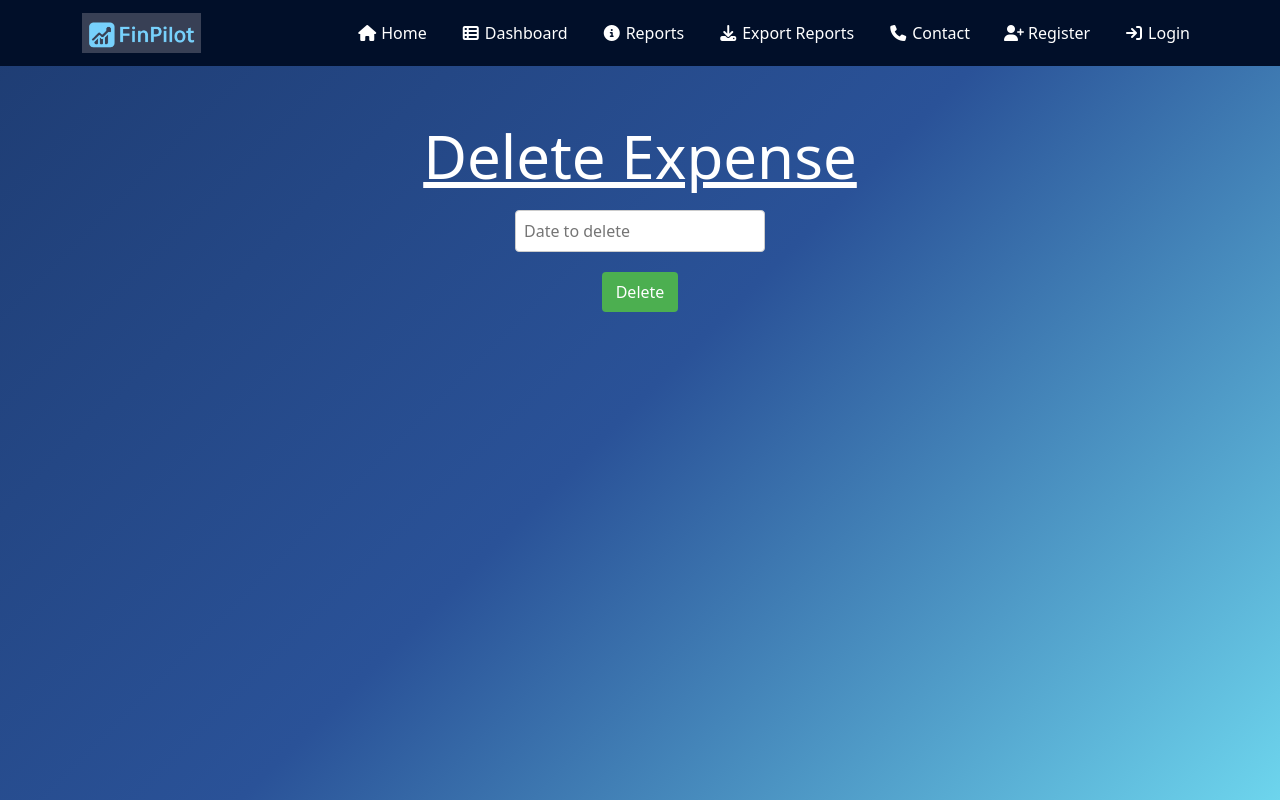
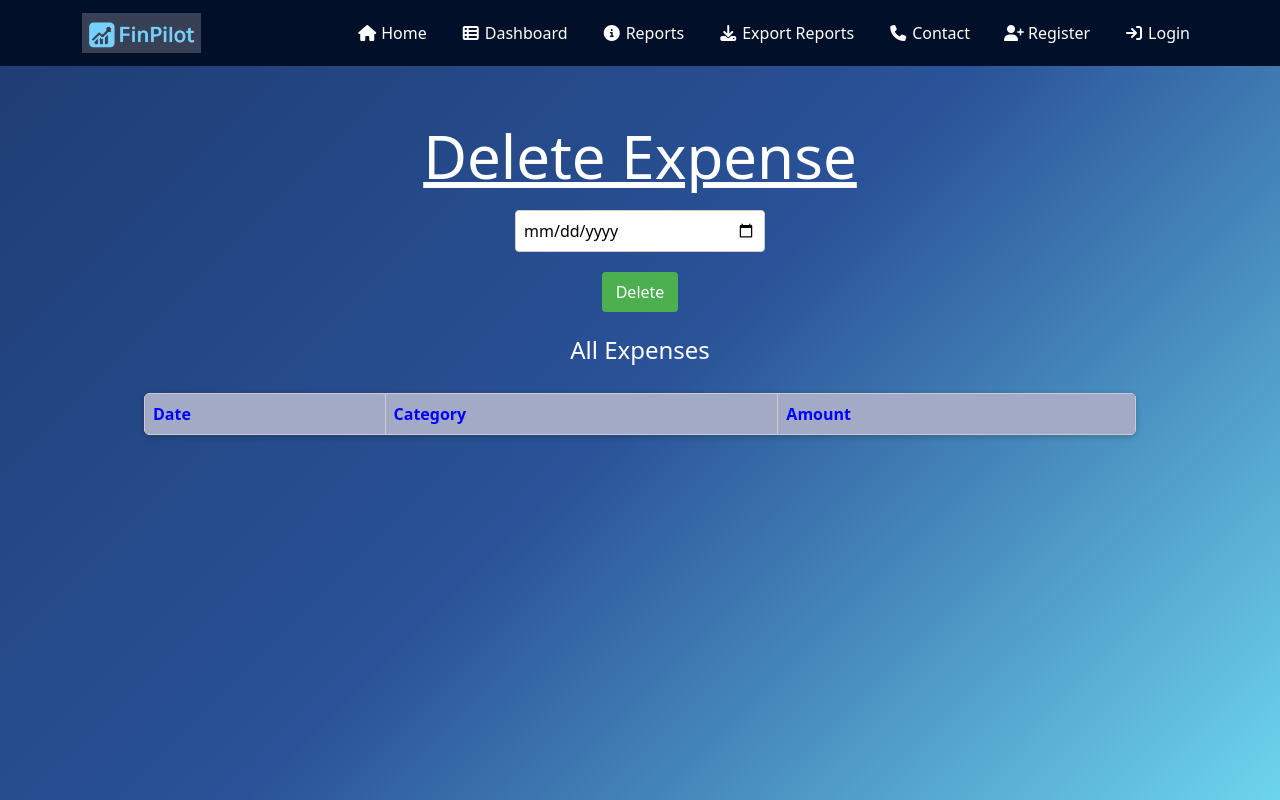
Before and after one commit to Diya-16204/FinPilot, a React (Vite) app in the folder frontend/: page /modify-expenses/delete in a window 1280 px wide. Shown: the top 800 px of the page. Built offline with nearby package versions, Linux system fonts and the light colour scheme.

Commit message:
Calender added o dlt expense as suggested by users based on user requirements

```diff
--- a/frontend/src/pages/ModifyExpenses/deleteExpense.jsx
+++ b/frontend/src/pages/ModifyExpenses/deleteExpense.jsx
@@ -1,34 +1,66 @@
-import { useState } from "react";
+import { useState, useEffect } from "react";
 import "./modifyExpense.css";
 
 const DeleteExpense = () => {
   const [date, setDate] = useState("");
   const [message, setMessage] = useState("");
+  const [expenses, setExpenses] = useState([]);
+
+  // ✅ Fetch all expenses on load
+  useEffect(() => {
+    async function fetchExpenses() {
+      const token = localStorage.getItem("token");
+      if (!token) return; // guest mode skip
+
+      try {
+        const res = await fetch("http://127.0.0.1:5000/expenses", {
+          headers: { Authorization: `Bearer ${token}` },
+        });
+        const data = await res.json();
+        if (res.ok) setExpenses(data);
+      } catch (err) {
+        console.error(err);
+      }
+    }
+    fetchExpenses();
+  }, []);
 
   const handleDelete = async () => {
-    const token = localStorage.getItem("token"); // ✅ check login
+    const token = localStorage.getItem("token");
     if (!token) {
       setMessage("Guest mode: Cannot delete expense.");
       return;
     }
 
-    const confirm = window.confirm("Are you sure you want to delete this expense?");
-    if (!confirm) return;
+    const confirmDelete = window.confirm("Are you sure you want to delete this expense?");
+    if (!confirmDelete) return;
 
     try {
       const res = await fetch("http://127.0.0.1:5000/expenses/delete", {
         method: "POST",
         headers: {
           "Content-Type": "application/json",
-          Authorization: `Bearer ${token}`, // ✅ send token
+          Authorization: `Bearer ${token}`,
         },
-        body: JSON.stringify({ date }), // ✅ backend will delete by date
+        body: JSON.stringify({ date }),
       });
 
       const data = await res.json();
       if (res.ok) {
         setMessage(data.message || "Expense deleted successfully!");
         setDate("");
+
+        // ✅ Mark deleted instantly (line-through effect)
+        setExpenses(prev =>
+          prev.map(exp =>
+            exp.date === date ? { ...exp, deleted: true } : exp
+          )
+        );
+
+        // ✅ Remove from list after short delay
+        setTimeout(() => {
+          setExpenses(prev => prev.filter(exp => exp.date !== date));
+        }, 1500);
       } else {
         setMessage(data.error || "Failed to delete expense");
       }
@@ -41,9 +73,44 @@ const DeleteExpense = () => {
   return (
     <div className="delete-page">
       <h3>Delete Expense</h3>
-      <input placeholder="Date to delete" value={date} onChange={e => setDate(e.target.value)} />
+
+      {/* ✅ Calendar input */}
+      <input
+        type="date"
+        value={date}
+        onChange={e => setDate(e.target.value)}
+      />
+
       <button onClick={handleDelete}>Delete</button>
       {message && <p>{message}</p>}
+
+      {/* ✅ Expense table */}
+      <br/>
+      <h4>All Expenses</h4>
+      <table className="expense-table">
+        <thead>
+          <tr>
+            <th>Date</th>
+            <th>Category</th>
+            <th>Amount</th>
+          </tr>
+        </thead>
+        <tbody>
+          {expenses.map((exp, idx) => (
+            <tr
+              key={idx}
+              style={{
+                textDecoration: exp.deleted ? "line-through" : "none",
+                color: exp.deleted ? "gray" : "black"
+              }}
+            >
+              <td>{exp.date}</td>
+              <td>{exp.category}</td>
+              <td>₹{exp.amount}</td>
+            </tr>
+          ))}
+        </tbody>
+      </table>
     </div>
   );
 };
--- a/frontend/src/pages/ModifyExpenses/modifyExpense.css
+++ b/frontend/src/pages/ModifyExpenses/modifyExpense.css
@@ -106,3 +106,21 @@
   font-weight: 500;
   color: #fff;
 }
+
+
+.expense-table {
+  width: 100%;
+  border-collapse: collapse;
+  margin-top: 1rem;
+}
+
+.expense-table th, .expense-table td {
+  border: 1px solid #ccc;
+  padding: 8px;
+  text-align: left;
+  color: blue;
+}
+
+.expense-table th {
+  background-color: #a2aac6;
+}
```
